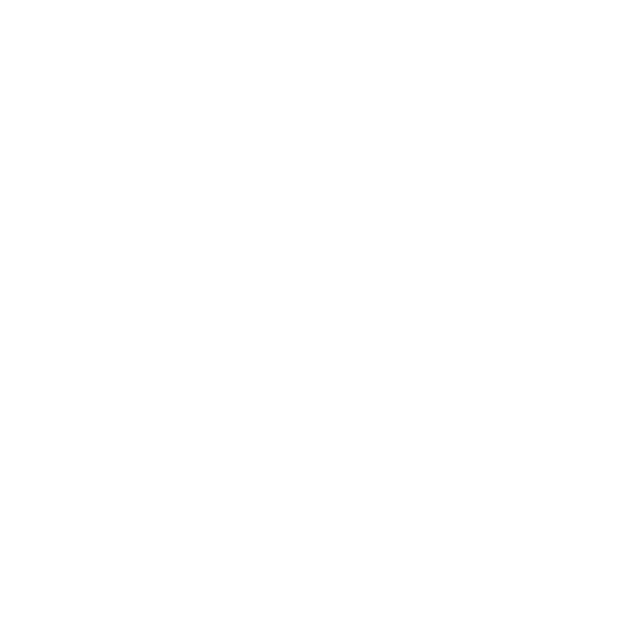
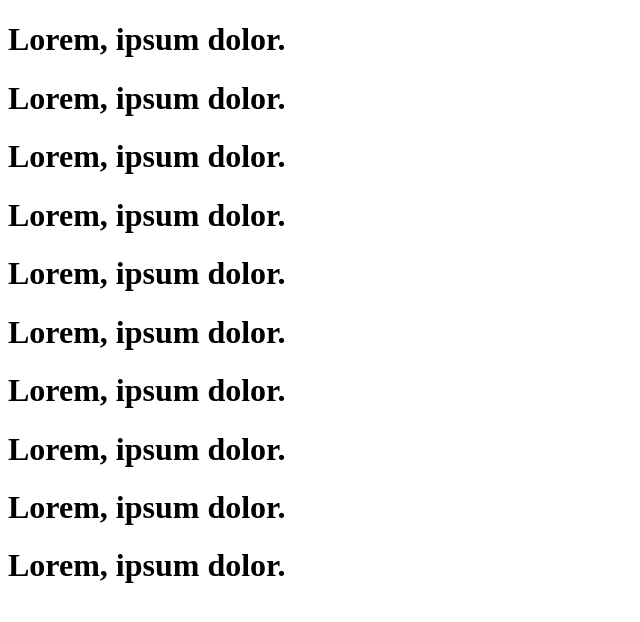
Before and after one commit to jeksnn777-max/lesson17a, a plain HTML site: page index.html in a window 1280 px wide. Shown: the whole page, without its empty margins (0-640 px from the left). Drawn offline with Linux system fonts and the light colour scheme.

Commit message:
cecond commit

```diff
--- a/index.html
+++ b/index.html
@@ -6,6 +6,15 @@
     <title>Document</title>
 </head>
 <body>
-
+    <h1>Lorem, ipsum dolor.</h1>
+    <h1>Lorem, ipsum dolor.</h1>
+    <h1>Lorem, ipsum dolor.</h1>
+    <h1>Lorem, ipsum dolor.</h1>
+    <h1>Lorem, ipsum dolor.</h1>
+    <h1>Lorem, ipsum dolor.</h1>
+    <h1>Lorem, ipsum dolor.</h1>
+    <h1>Lorem, ipsum dolor.</h1>
+    <h1>Lorem, ipsum dolor.</h1>
+    <h1>Lorem, ipsum dolor.</h1>
 </body>
 </html>
```
